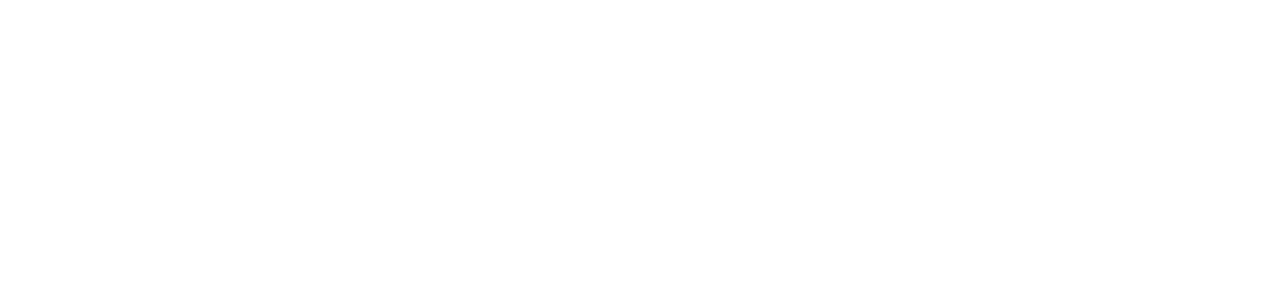
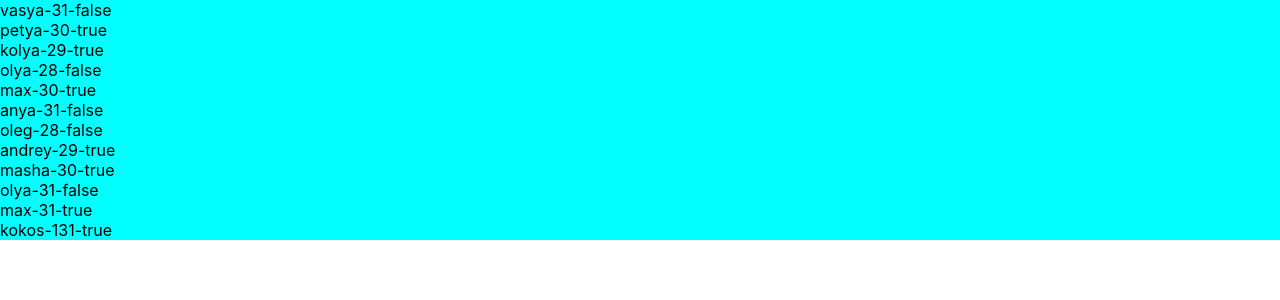
Before and after one commit to Chubko/react, a React (Create React App) app in the folder homework/: page / in a window 1280 px wide. Shown: the top 300 px of the page. Built offline with nearby package versions, Linux system fonts and the light colour scheme.

Commit message:
homework1

```diff
--- a/homework/src/App.js
+++ b/homework/src/App.js
@@ -1,10 +1,11 @@
 import React, {Component} from 'react';
+import UsersComponent from "./components/Users Component";
 
 class App extends Component {
     render() {
         return (
             <div>
-
+              <UsersComponent/>
             </div>
         );
     }
--- /dev/null
+++ b/homework/src/components/User Component.js
@@ -0,0 +1,16 @@
+import React, {Component} from 'react';
+import './User.css'
+
+class UserComponent extends Component {
+    render() {
+        let {item} = this.props;
+        console.log(this.props);
+        return (
+            <div className='user'>
+                {item.name}-{item.age}-{item.status.toString()}
+            </div>
+        );
+    }
+}
+
+export default UserComponent;
--- /dev/null
+++ b/homework/src/components/User.css
@@ -0,0 +1,3 @@
+.user{
+    background-color: cyan;
+}
--- /dev/null
+++ b/homework/src/components/Users Component.js
@@ -0,0 +1,33 @@
+import React, {Component} from 'react';
+import UserComponent from "./User Component";
+
+
+class UsersComponent extends Component {
+    users = [
+        {name: 'vasya', age: 31, status: false},
+        {name: 'petya', age: 30, status: true},
+        {name: 'kolya', age: 29, status: true},
+        {name: 'olya', age: 28, status: false},
+        {name: 'max', age: 30, status: true},
+        {name: 'anya', age: 31, status: false},
+        {name: 'oleg', age: 28, status: false},
+        {name: 'andrey', age: 29, status: true},
+        {name: 'masha', age: 30, status: true},
+        {name: 'olya', age: 31, status: false},
+        {name: 'max', age: 31, status: true},
+        {name: 'kokos', age: 131, status: true}
+    ];
+    render() {
+        return (
+            <div>
+                {
+                    this.users.map((value,index)=>{
+                        return (<UserComponent item = {value} key = {index}/>)
+                    })
+                }
+            </div>
+        );
+    }
+}
+
+export default UsersComponent;
```
Also changed, not shown: 1 other file (tests, documents, lock files or other folders).
